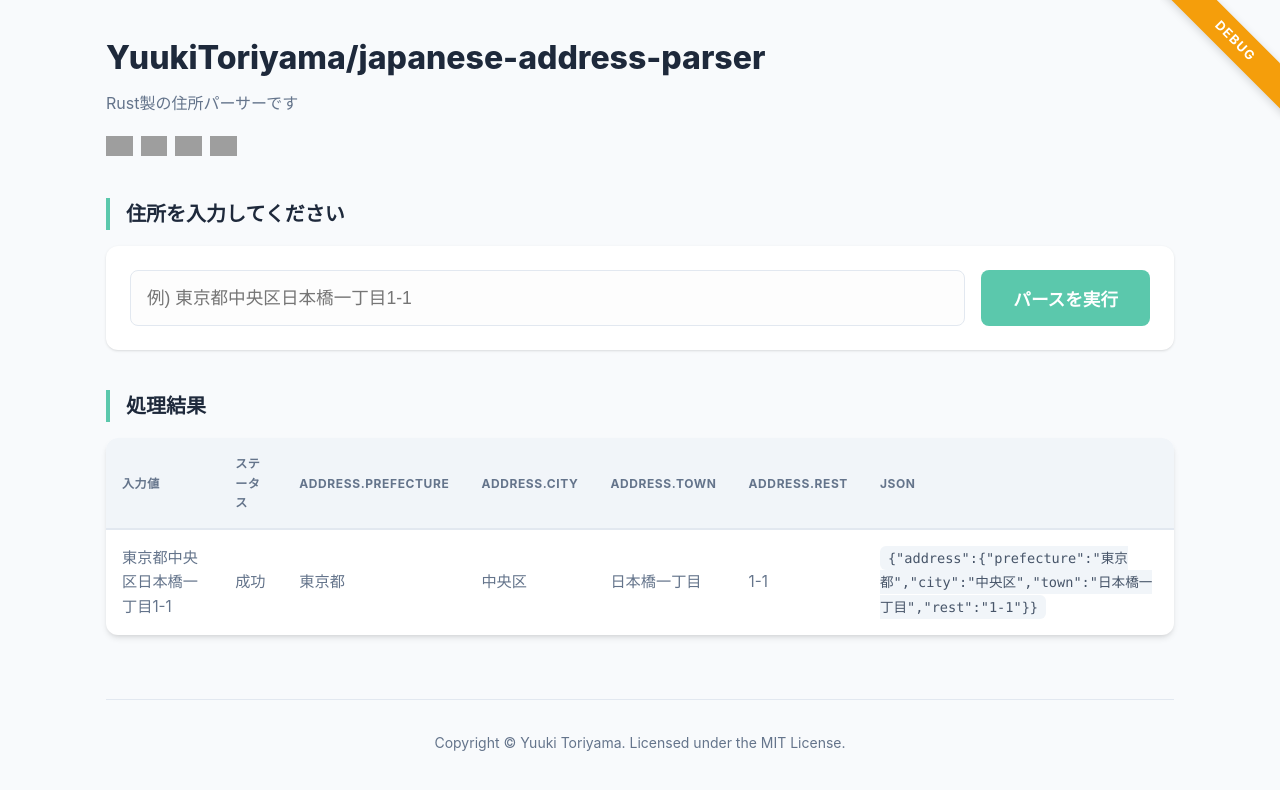
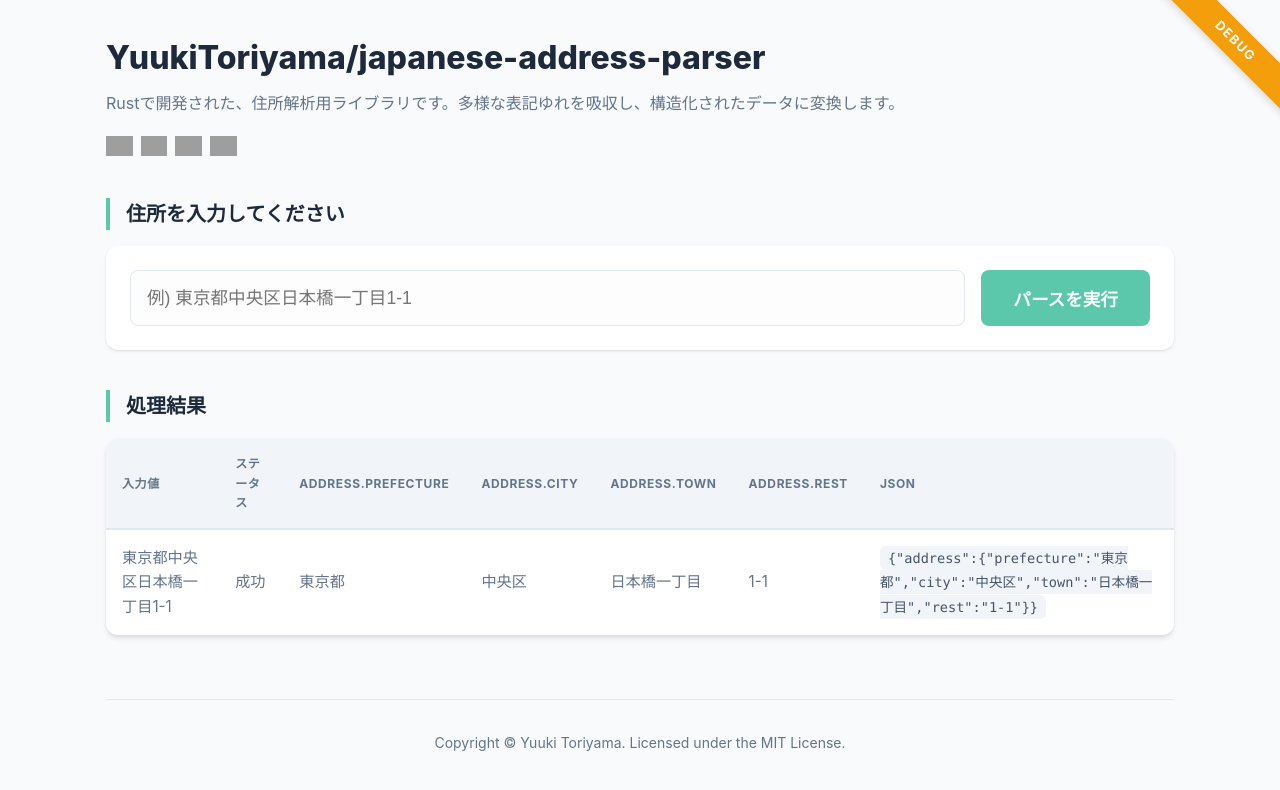
Before and after one commit to YuukiToriyama/japanese-address-parser, a plain HTML site: page public/debug.html in a window 1280 px wide. Drawn offline with Linux system fonts and the light colour scheme; grey boxes are pictures that could not be loaded; a script that the page names is missing.

Commit message:
update: update project description in demo pages

```diff
--- a/public/debug.html
+++ b/public/debug.html
@@ -11,7 +11,7 @@
     <span class="ribbon-label">Debug</span>
 </div>
 <h2>YuukiToriyama/japanese-address-parser</h2>
-<p>Rust製の住所パーサーです</p>
+<p>Rustで開発された、住所解析用ライブラリです。多様な表記ゆれを吸収し、構造化されたデータに変換します。</p>
 
 <div class="badges">
     <a href="https://www.npmjs.com/package/@toriyama/japanese-address-parser"><img alt="NPM Version" src="https://img.shields.io/npm/v/%40toriyama%2Fjapanese-address-parser?logo=npm"></a>
```
Also changed, not shown: public/index.html (+1 -1 lines), public/nightly.html (+1 -1 lines).
